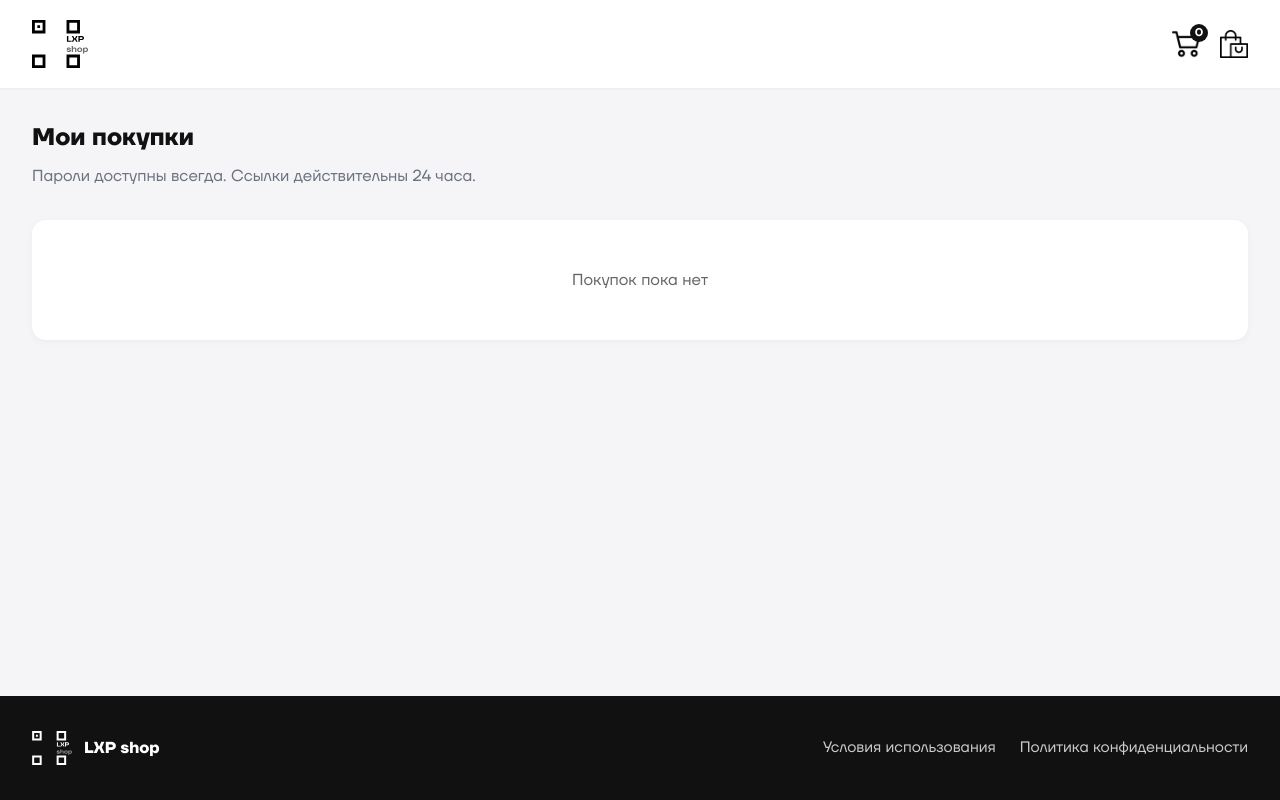
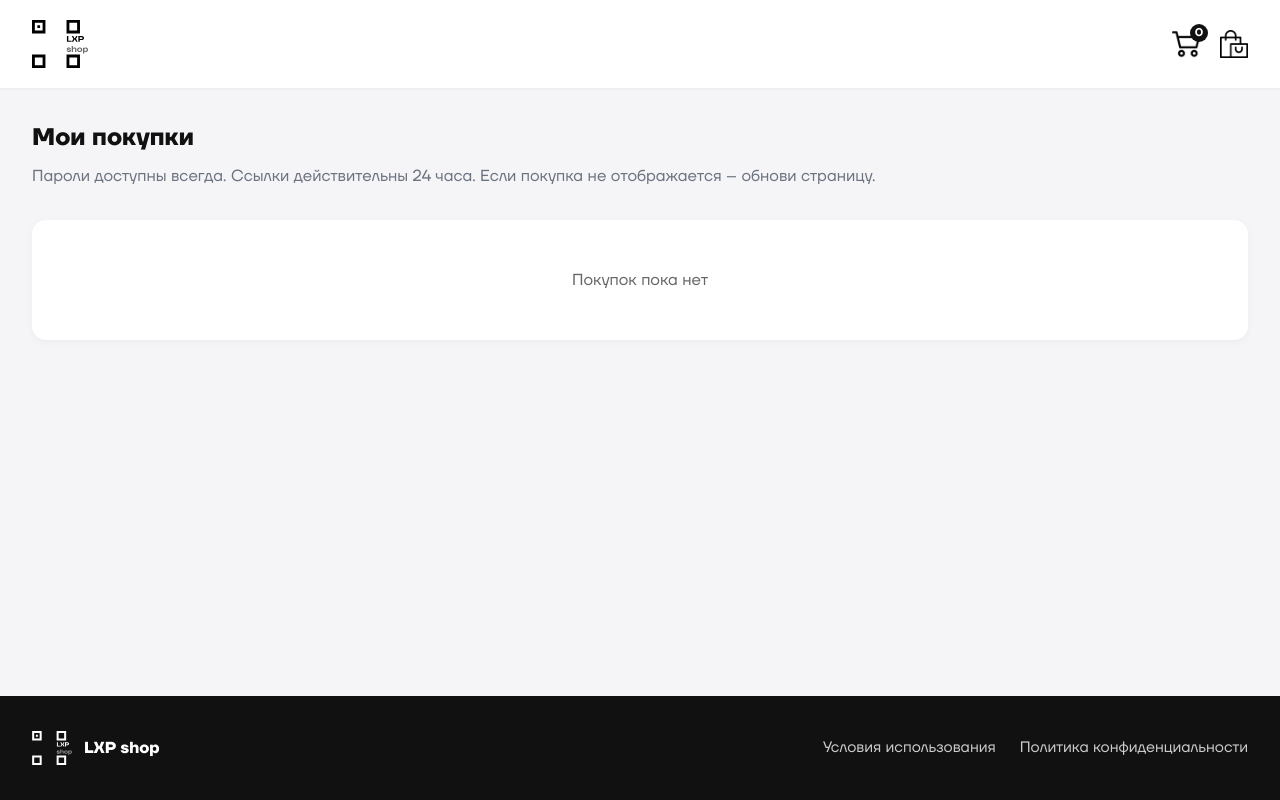
Before and after one commit to newlxp/shop, a website: page index.html in a window 1280 px wide. Both pictures are taken after a click on the element 1234 px from the left and 44 px from the top of the page. Drawn offline with Linux system fonts and the light colour scheme.

Commit message:
изменеия в html
рекомендации по обновлению страницы после покупки

```diff
--- a/index.html
+++ b/index.html
@@ -112,7 +112,7 @@
     <section id="purchases" class="page">
         <h2 style="margin-bottom: 0.5rem;">Мои покупки</h2>
         <p style="color: var(--text-secondary); margin-bottom: 2rem;">Пароли доступны всегда. Ссылки действительны 24
-            часа.</p>
+            часа. Если покупка не отображается – обнови страницу.</p>
         <div id="purchasesList"></div>
     </section>
 
```
